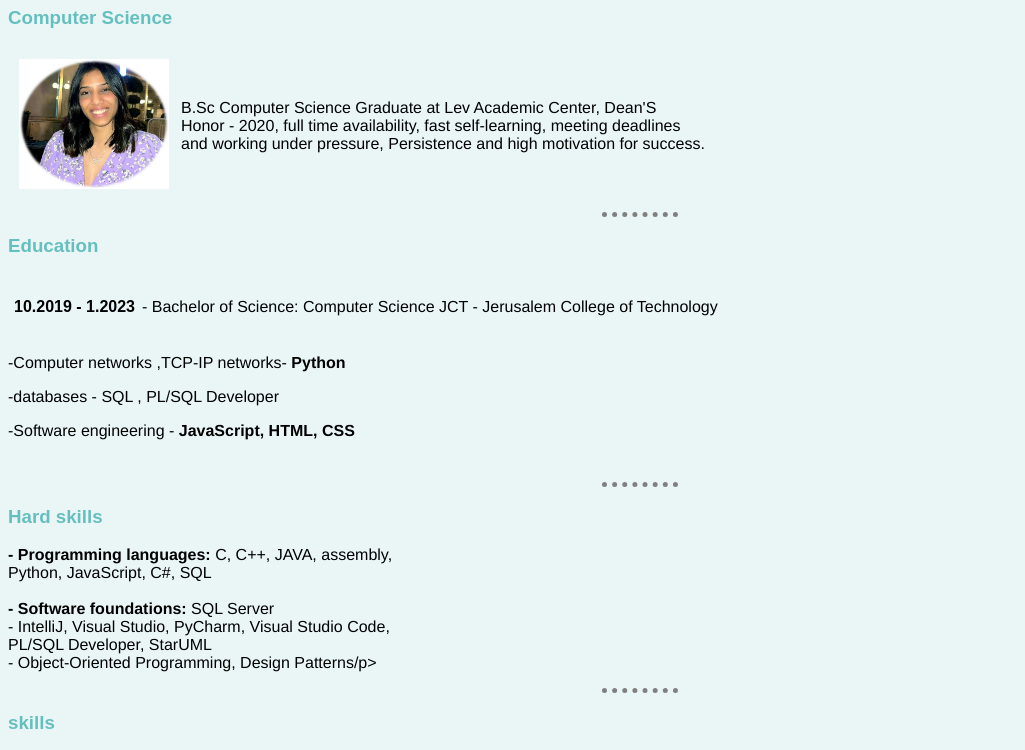
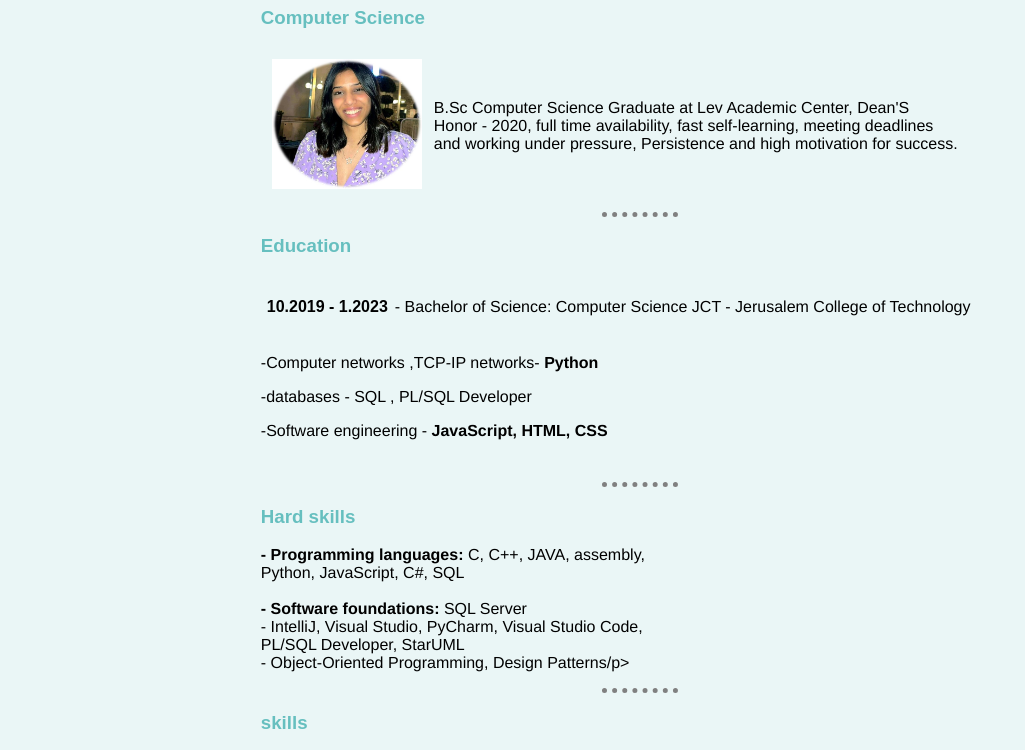
Before and after one commit to hana-tamar-nehemia/cv, a plain HTML site: page index.html in a window 1280 px wide. Shown: the part 73-823 px from the top of the page, without its empty margins (0-1025 px from the left). Drawn offline with Linux system fonts and the light colour scheme.

Commit message:
Update style.css

```diff
--- a/css/style.css
+++ b/css/style.css
@@ -31,3 +31,6 @@ p {
     display: flex;
     gap: 0.625%;
   }
+  div{
+    padding-left: 20%;
+  }
```
